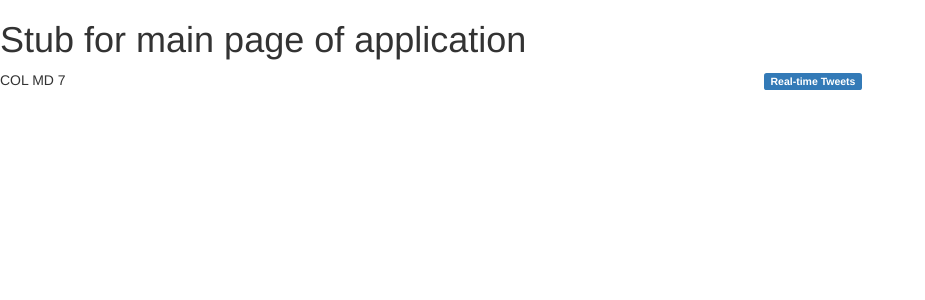
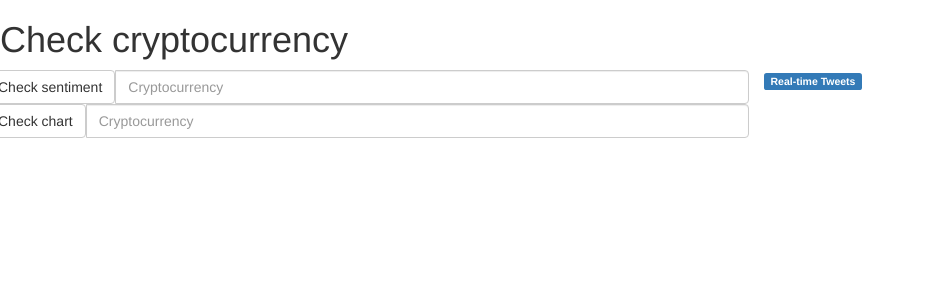
Before and after one commit to rafalgrm/CryptoIntegrator, a Flask app: template templates/index.html in a window 1280 px wide. Shown: the part 52-352 px from the top of the page, without its empty margins (0-925 px from the left). Run offline with Flask 2, Linux system fonts and the light colour scheme; the template is opened without the code that fills it: values that come from a table or form of the project are taken from there, others are empty; parts of the project's set-up code (start-up, migrations or seed data) failed here and were passed over; some libraries are stand-ins or nearby versions.

Commit message:
- better main panel - connecting classifier with main panel

```diff
--- a/app.py
+++ b/app.py
@@ -1,20 +1,28 @@
 import csv
 import os
+import pickle
 import sqlite3
 
 from io import StringIO
 from flask import Flask, g, render_template, jsonify, make_response, request, redirect, url_for
 from flask_bootstrap import Bootstrap
+from werkzeug.contrib.cache import SimpleCache
 
+from forms import MainForm
+from sentiment.bayes_classifier import BayesClassifier
+from sentiment.tweet_preprocessor import TweetPreprocessor
 from tools.twitter_scrape import clean_tweet
 from twitter.get_tweets import get_tweets, search_tweets
 
 from coins.aggregate_prices import get_average_prices
 from coins.get_prices_history import get_prices_history_monthly
 
+import numpy as np
+
 app = Flask(__name__)
 Bootstrap(app)
 app.config.from_object(__name__)
+cache = SimpleCache()
 
 app.config.update({
     'DATABASE': os.path.join(app.root_path, 'database.sqlite'),
@@ -24,13 +32,36 @@ app.config.update({
 })
 
 app.config.from_pyfile('config.py')
+app.config['SECRET_KEY'] = '7d441f27d441f27567d441f2b6176a'
 
 
-@app.route('/')
-@app.route('/index')
+# classifier
+# clf = BayesClassifier('/home/rgrabianski/Pulpit/CryptoInt/CryptoIntegrator/classifier_data/training.1600000.processed.noemoticon_clean.csv')
+clf_file = open('classifier_final.pickle', 'rb')
+clf = pickle.load(clf_file)
+clf_file.close()
+
+TWEET_LIMIT = 20
+
+
+@app.route('/', methods=['GET', 'POST'])
+@app.route('/index', methods=['GET', 'POST'])
 def index():
-    result = get_tweets(app, 10)
-    return render_template('index.html', messages=result)
+    form = MainForm()
+
+    if request.method == 'POST':
+        result = cache.get('result')
+        if result is None:
+            result = get_tweets(app, TWEET_LIMIT)
+        if form.validate_on_submit():
+            name = request.form['crypto_name']
+            results, sentiment, avg_sentiment = get_coin_sentiment_data(name)
+            return render_template('index.html', messages=result, form=form, crypto_name=name,
+                                   sentiment={'result': enumerate(results), 'sentiment': sentiment, 'avg_sent': avg_sentiment})
+    else:
+        result = get_tweets(app, TWEET_LIMIT)
+        cache.set('result', result, 300)
+        return render_template('index.html', messages=result, form=form)
 
 
 @app.route('/tweets')
@@ -61,10 +92,34 @@ def display_average_prices():
     return render_template('coins/average.html', result=get_average_prices())
 
 
-@app.route('/prices/history/monthly/<coin_symbol>')
+@app.route('/prices/history/monthly/<coin_symbol>', methods=['GET', 'POST'])
 def display_prices_history(coin_symbol):
+    form = MainForm()
+    if request.method == 'POST':
+        if form.validate_on_submit():
+            name = request.form['crypto_name']
+            return redirect('/prices/history/monthly/'+name)
     data = get_prices_history_monthly(coin_symbol)
     return render_template('coins/history.html', values_usd=data['values_usd'], values_eur=data['values_eur'], labels=data['labels'])
+
+
+def get_coin_sentiment_data(coin_symbol):
+    preprocessor = TweetPreprocessor()
+    results = search_tweets(app, coin_symbol)
+    sentiment = []
+    for res in results:
+        text_c = clean_tweet(res['text'].replace('\n', '').replace('\r', ''))
+        text_clean = preprocessor.stem_tweet(preprocessor.tokenize_tweet(text_c))
+        sentiment.append(clf.predict(text_clean)[0])
+
+    avg_sentiment = sentiment.count('pos') / len(sentiment)
+    return results, sentiment, avg_sentiment
+
+
+@app.route('/sentiment/<coin_symbol>')
+def display_coin_sentiment(coin_symbol):
+    results, sentiment, avg_sentiment = get_coin_sentiment_data(coin_symbol)
+    return render_template('search_sentiment.html', sentiment={'result':enumerate(results), 'sentiment':sentiment, 'avg_sent':avg_sentiment})
 
 
 @app.route('/admin')
--- /dev/null
+++ b/forms.py
@@ -0,0 +1,7 @@
+from flask_wtf import FlaskForm
+from wtforms import StringField
+from wtforms.validators import DataRequired
+
+
+class MainForm(FlaskForm):
+    crypto_name = StringField('crypto', validators=[DataRequired()])
--- a/templates/index.html
+++ b/templates/index.html
@@ -16,10 +16,40 @@
 {% endblock %}
 
 {% block content %}
-<h1>Stub for main page of application</h1>
+<h1>Check cryptocurrency</h1>
     <div class="row" id="core-content">
     <div class="col-md-7">
-        COL MD 7
+        <div class="row">
+             <form method="post" action="/">
+            <div class="input-group">
+                {{ form.csrf_token }}
+                <span class="input-group-btn">
+                    <button class="btn btn-default" type="submit">Check sentiment</button>
+                </span>
+                {{ form.crypto_name(class_="form-control", placeholder="Cryptocurrency")}}
+            </div>
+        </form>
+        </div>
+        <div class="row">
+            <form method="post" action="/prices/history/monthly/">
+                <div class="input-group">
+
+                    {{ form.csrf_token }}
+                    <span class="input-group-btn">
+                        <button class="btn btn-default" type="submit">Check chart</button>
+                    </span>
+                    {{ form.crypto_name(class_="form-control", placeholder="Cryptocurrency")}}
+                </div>
+            </form>
+        </div>
+
+
+        {% if crypto_name %}
+            {% include 'search_sentiment.html' %}
+        {% endif %}
+
+        <br/>
+
     </div>
     <div class="col-md-5">
         {% include 'twitter.html' %}
--- a/tools/prepare_data_for_classification.py
+++ b/tools/prepare_data_for_classification.py
@@ -19,5 +19,5 @@ def clean_data(source_filename, target_filename):
                     count += 1
                 if count % 10000 == 0: print(count)
 
-clean_data('../classifier_data/training.1600000.processed.noemoticon.csv', '../classifier_data/training.1600000.processed.noemoticon_clean.csv')
-clean_data('../classifier_data/testdata.manual.2009.06.14.csv', '../classifier_data/testdata.manual.2009.06.14_clean.csv')
+clean_data('../app/classifier_data/training.1600000.processed.noemoticon.csv', '../classifier_data/training.1600000.processed.noemoticon_clean.csv')
+clean_data('../app/classifier_data/testdata.manual.2009.06.14.csv', '../classifier_data/testdata.manual.2009.06.14_clean.csv')
--- a/twitter/streamer.py
+++ b/twitter/streamer.py
@@ -1,7 +1,3 @@
-from twitter.twitter_api_client import TwitterAPIClient
-from twitter.twitter_filter import TwitterFilter
-
-
 class TwitterStreamer:
 
     def __init__(self, twitter_api_client, filter, limit=100):
```
Also changed, not shown: sentiment/bayes_classifier.py (+7 -7 lines), templates/search_sentiment.html (added, +24 -0 lines), coins/__init__.py (added), 1 other file.
